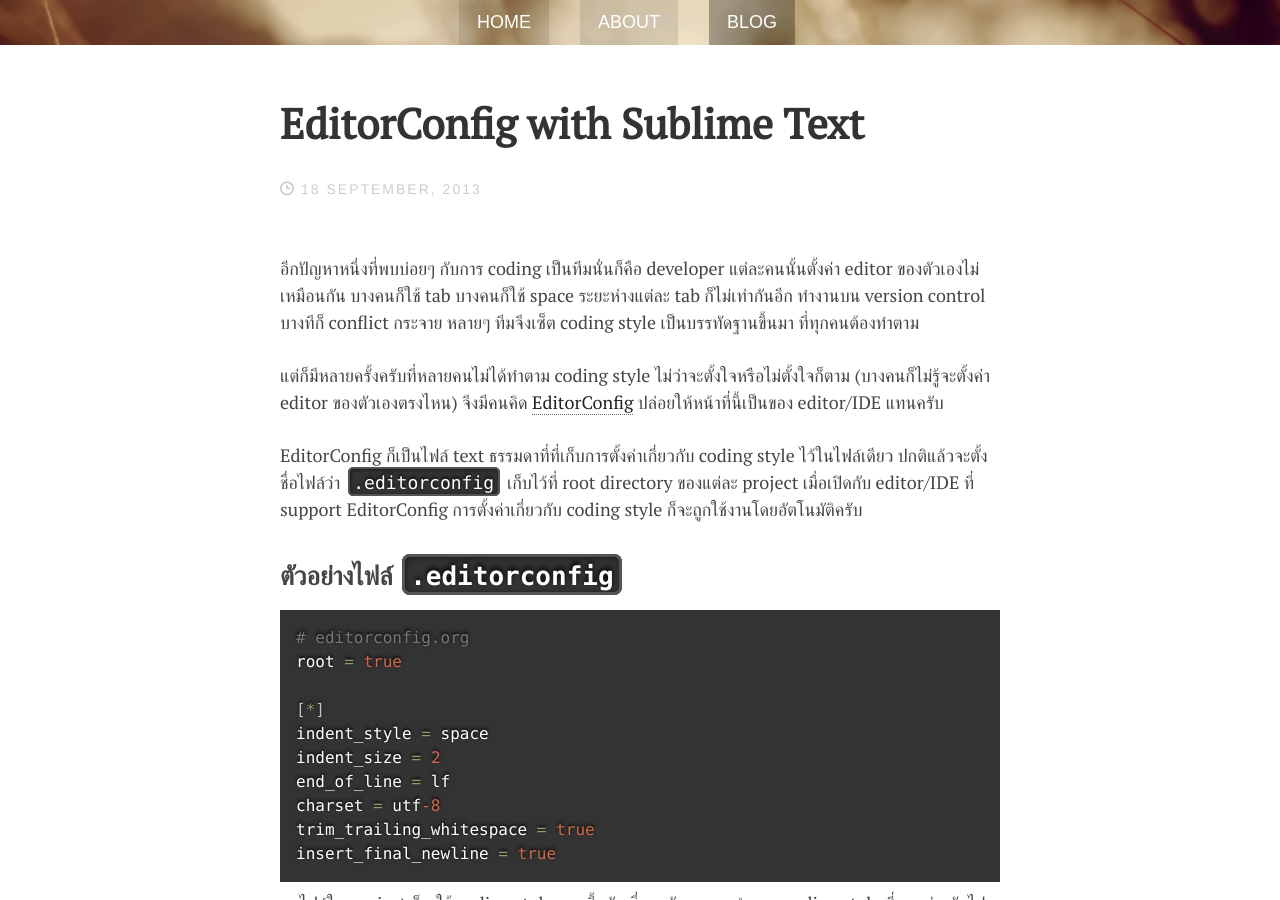
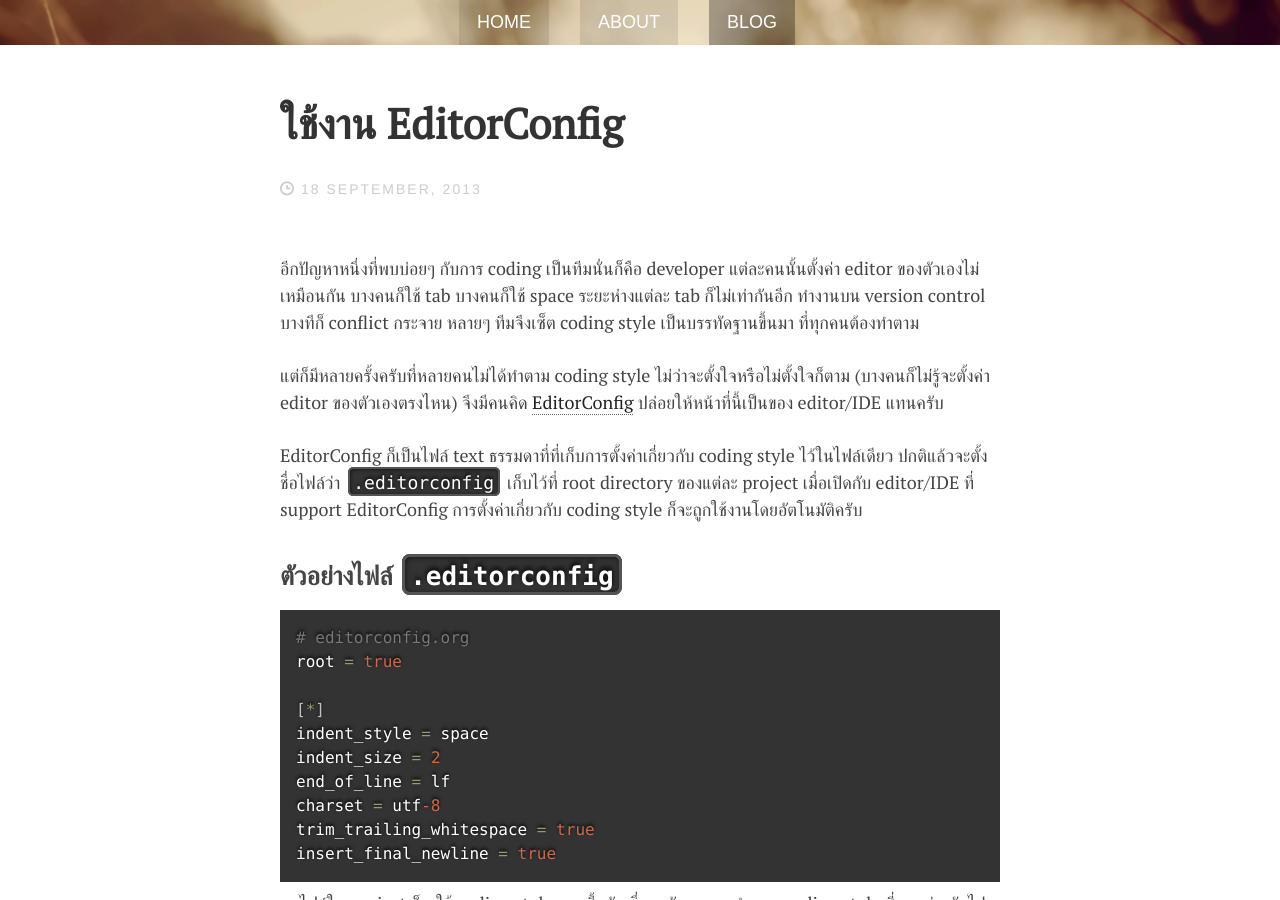
Before and after one commit to armno/armno.github.io, a Jekyll site: the page built from _posts/2013-09-18-editorconfig-with-sublime-text.md, in a window 1280 px wide and 900 px high. Built offline with Jekyll 4.4.1, drawn with Linux system fonts in a browser that asks for light colours; Markdown is read by kramdown in place of the engine named in the settings; comment, search, counter and statistics services are not loaded.

Commit message:
updated post title

```diff
--- a/_posts/2013-09-18-editorconfig-with-sublime-text.md
+++ b/_posts/2013-09-18-editorconfig-with-sublime-text.md
@@ -1,6 +1,6 @@
 ---
 layout: blog
-title: "EditorConfig with Sublime Text"
+title: "ใช้งาน EditorConfig"
 description: EditorConfig นั้นเป็นไฟล์ config ที่ทำให้ editor/IDE ต่างๆ นั้นใช้ coding style แบบเดียวกันได้ (เช่นการใช้ tab หรือ space) ถ้าทั้งทีมใช้ coding style แบบเดียวกันก็ช่วยให้ code เป็นระเบียบดีและลด conflict ได้ครับ
 ---
 
```
